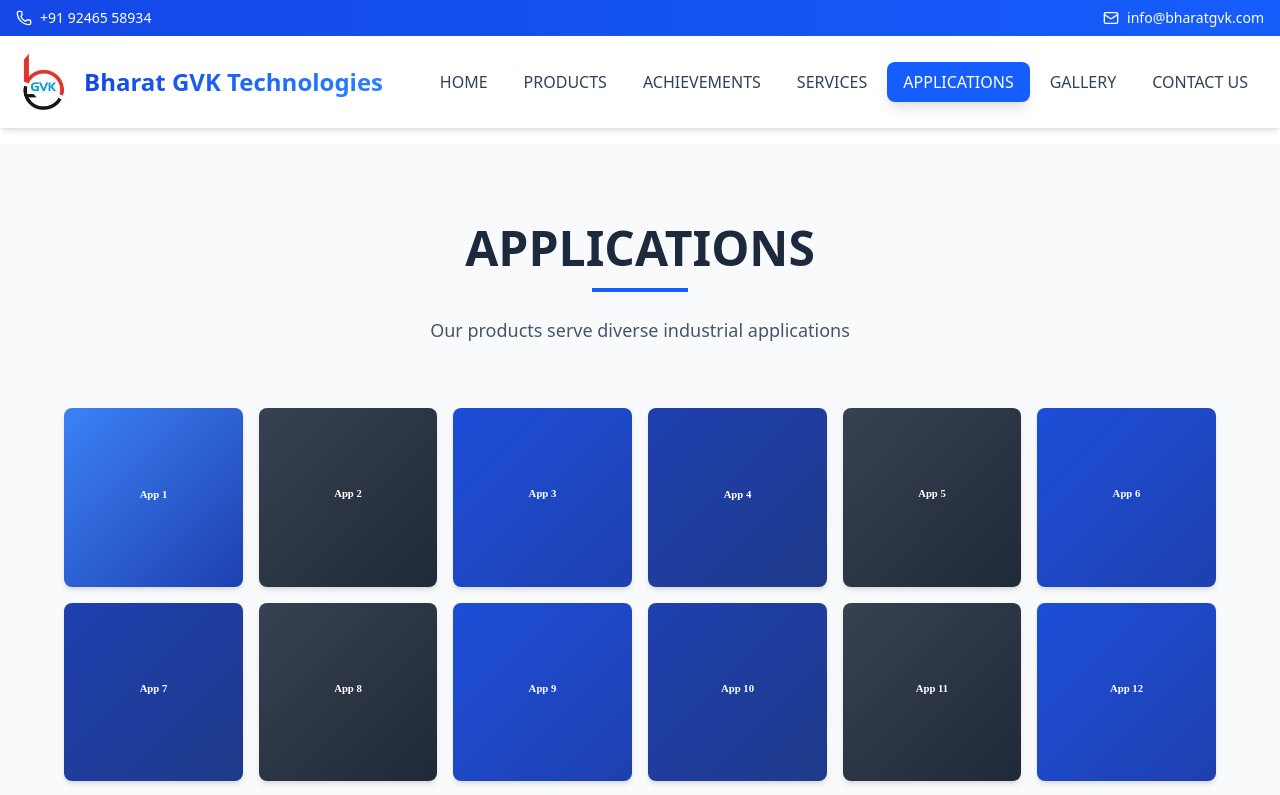
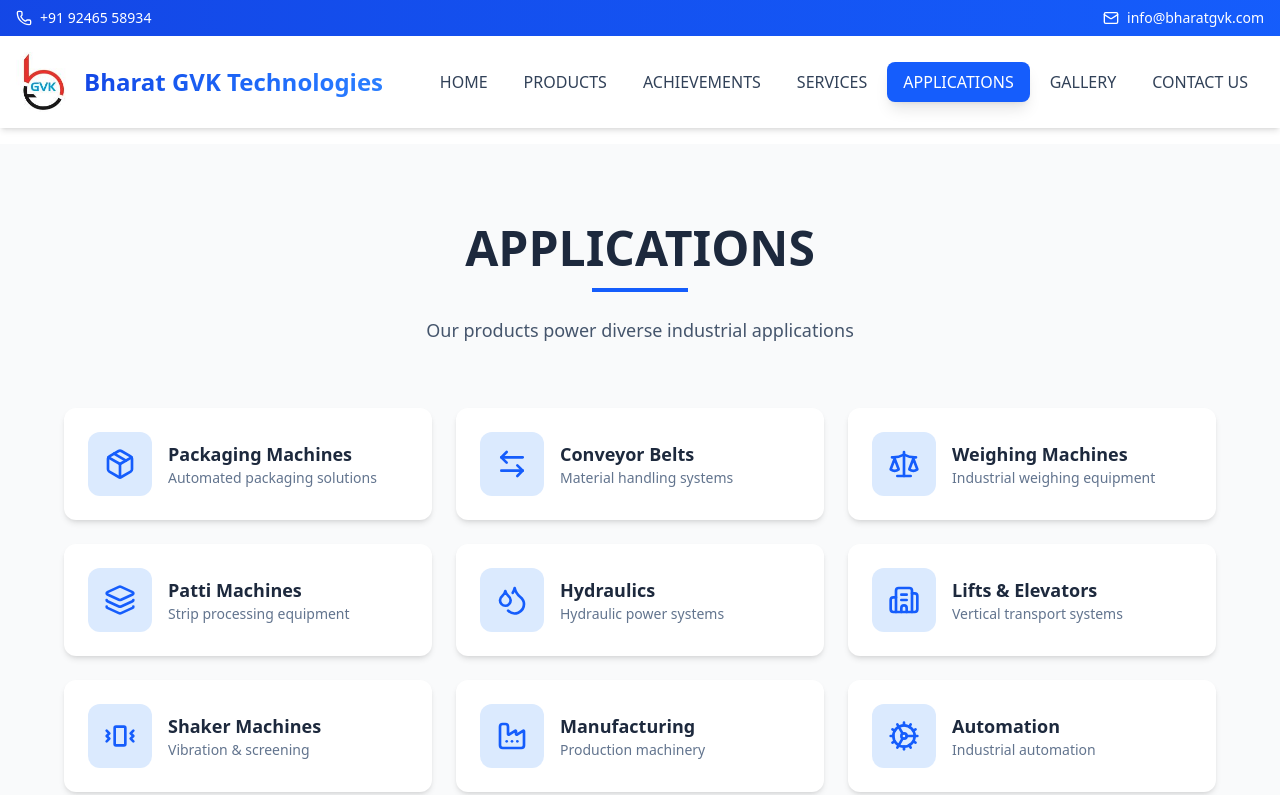
Before and after one commit to HARSHITH21/bharat-gvk, a Next.js app: page /applications in a window 1280 px wide. Shown: the top 795 px of the page. Built offline with nearby package versions, Linux system fonts and the light colour scheme.

Commit message:
Update Applications with industrial applications list

```diff
--- a/src/components/Applications.tsx
+++ b/src/components/Applications.tsx
@@ -1,9 +1,15 @@
-import Image from 'next/image';
+import { Package, ArrowLeftRight, Scale, Layers, Droplets, Building2, Vibrate, Factory, Cog } from 'lucide-react';
 
 const applications = [
-    "imag1", "imag2", "imag3", "imag4", "imag5", "imag6",
-    "imag7", "imag8", "imag9", "imag10", "imag11", "imag12",
-    "imag14", "imag15"
+    { name: "Packaging Machines", icon: Package, desc: "Automated packaging solutions" },
+    { name: "Conveyor Belts", icon: ArrowLeftRight, desc: "Material handling systems" },
+    { name: "Weighing Machines", icon: Scale, desc: "Industrial weighing equipment" },
+    { name: "Patti Machines", icon: Layers, desc: "Strip processing equipment" },
+    { name: "Hydraulics", icon: Droplets, desc: "Hydraulic power systems" },
+    { name: "Lifts & Elevators", icon: Building2, desc: "Vertical transport systems" },
+    { name: "Shaker Machines", icon: Vibrate, desc: "Vibration & screening" },
+    { name: "Manufacturing", icon: Factory, desc: "Production machinery" },
+    { name: "Automation", icon: Cog, desc: "Industrial automation" },
 ];
 
 export default function Applications() {
@@ -14,21 +20,26 @@ export default function Applications() {
                     <div className="text-center mb-16">
                         <h2 className="text-4xl md:text-5xl font-bold text-slate-800 mb-4">APPLICATIONS</h2>
                         <div className="w-24 h-1 bg-blue-600 mx-auto mb-6"></div>
-                        <p className="text-lg text-slate-600">Our products serve diverse industrial applications</p>
+                        <p className="text-lg text-slate-600">Our products power diverse industrial applications</p>
                     </div>
 
-                    <div className="grid grid-cols-2 md:grid-cols-3 lg:grid-cols-6 gap-4">
-                        {applications.map((app, index) => (
-                            <div key={index} className="aspect-square bg-white rounded-lg shadow-md hover:shadow-lg transition-shadow overflow-hidden relative">
-                                <Image
-                                    src={`/images/${app}.svg`}
-                                    alt={`Application ${index + 1}`}
-                                    fill
-                                    className="object-cover"
-                                    sizes="(max-width: 768px) 50vw, (max-width: 1200px) 33vw, 16vw"
-                                />
-                            </div>
-                        ))}
+                    <div className="grid grid-cols-2 md:grid-cols-3 lg:grid-cols-3 gap-6">
+                        {applications.map((app, index) => {
+                            const Icon = app.icon;
+                            return (
+                                <div key={index} className="bg-white rounded-xl p-6 shadow-md hover:shadow-xl transition-all hover:-translate-y-1 cursor-pointer group">
+                                    <div className="flex items-center space-x-4">
+                                        <div className="bg-blue-100 group-hover:bg-blue-600 p-4 rounded-xl transition-colors">
+                                            <Icon className="w-8 h-8 text-blue-600 group-hover:text-white transition-colors" />
+                                        </div>
+                                        <div>
+                                            <h3 className="font-bold text-slate-800 text-lg">{app.name}</h3>
+                                            <p className="text-slate-500 text-sm">{app.desc}</p>
+                                        </div>
+                                    </div>
+                                </div>
+                            );
+                        })}
                     </div>
                 </div>
             </div>
```
